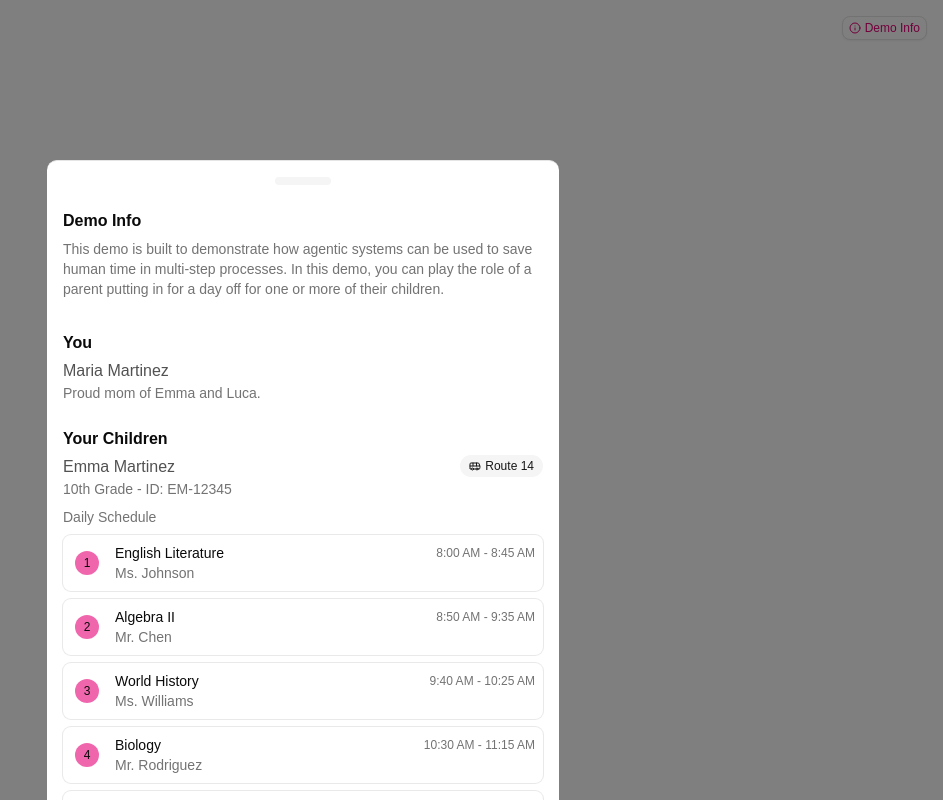
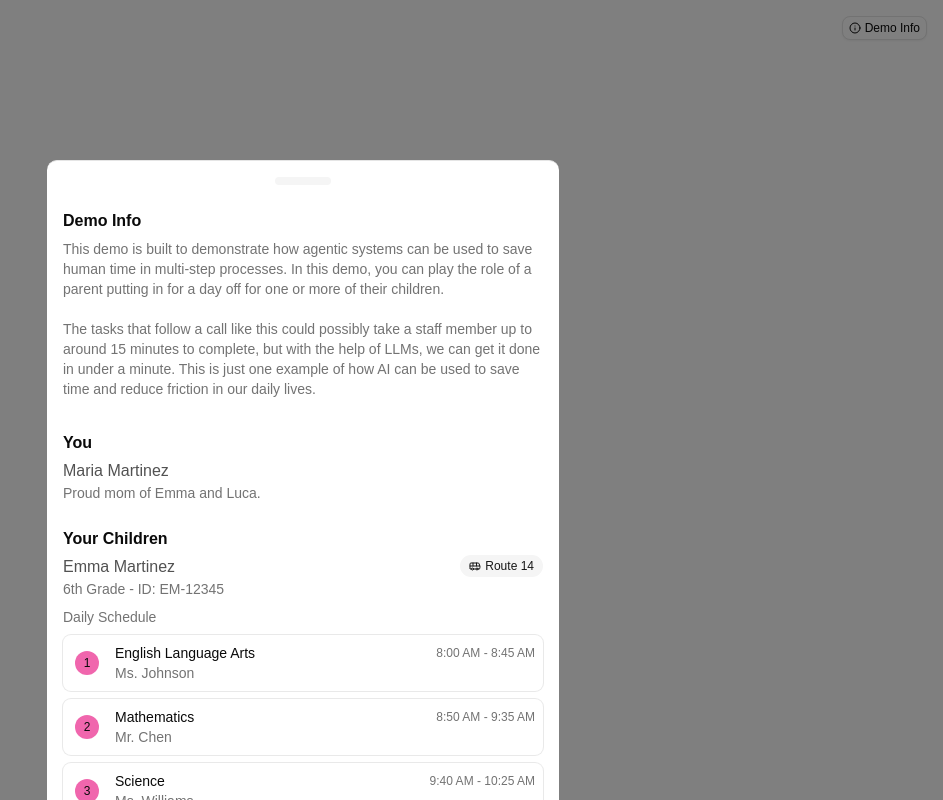
Before and after one commit to internetdrew/absence-ai, a React (Vite) app: page / in a window 1280 px wide. Both pictures are taken after a click on the button "Demo Info". Shown: the whole page, without its empty margins (337-1280 px from the left). Built offline with nearby package versions, Linux system fonts and the light colour scheme.

Commit message:
remove pink

```diff
--- a/src/components/Navbar.tsx
+++ b/src/components/Navbar.tsx
@@ -10,130 +10,14 @@ import {
 } from '@/components/ui/drawer';
 import { ScrollArea } from '@/components/ui/scroll-area';
 import { Badge } from './ui/badge';
-
-const children = [
-  {
-    name: 'Emma Martinez',
-    description: '10th Grade - ID: EM-12345',
-    route: 14,
-    schedule: [
-      {
-        title: 'English Literature',
-        period: 1,
-        timeframe: '8:00 AM - 8:45 AM',
-        teacher: 'Ms. Johnson',
-      },
-      {
-        title: 'Algebra II',
-        period: 2,
-        timeframe: '8:50 AM - 9:35 AM',
-        teacher: 'Mr. Chen',
-      },
-      {
-        title: 'World History',
-        period: 3,
-        timeframe: '9:40 AM - 10:25 AM',
-        teacher: 'Ms. Williams',
-      },
-      {
-        title: 'Biology',
-        period: 4,
-        timeframe: '10:30 AM - 11:15 AM',
-        teacher: 'Mr. Rodriguez',
-      },
-      {
-        title: 'Lunch',
-        period: 5,
-        timeframe: '11:20 AM - 12:00 PM',
-        teacher: 'N/A',
-      },
-      {
-        title: 'Spanish III',
-        period: 6,
-        timeframe: '12:05 PM - 12:50 PM',
-        teacher: 'Ms. Garcia',
-      },
-      {
-        title: 'Physical Education',
-        period: 7,
-        timeframe: '12:55 PM - 1:40 PM',
-        teacher: 'Coach Thompson',
-      },
-      {
-        title: 'Computer Science',
-        period: 8,
-        timeframe: '1:45 PM - 2:30 PM',
-        teacher: 'Mr. Park',
-      },
-    ],
-  },
-  {
-    name: 'Luca Martinez',
-    description: '9th Grade - ID: LM-67890',
-    route: 14,
-    schedule: [
-      {
-        title: 'Language Arts',
-        period: 1,
-        timeframe: '8:00 AM - 8:45 AM',
-        teacher: 'Ms. Lee',
-      },
-      {
-        title: 'Pre-Algebra',
-        period: 2,
-        timeframe: '8:50 AM - 9:35 AM',
-        teacher: 'Mr. Martinez',
-      },
-      {
-        title: 'Science',
-        period: 3,
-        timeframe: '9:40 AM - 10:25 AM',
-        teacher: 'Dr. Zhang',
-      },
-      {
-        title: 'Social Studies',
-        period: 4,
-        timeframe: '10:30 AM - 11:15 AM',
-        teacher: 'Mr. Thompson',
-      },
-      {
-        title: 'Lunch',
-        period: 5,
-        timeframe: '11:20 AM - 12:00 PM',
-        teacher: 'N/A',
-      },
-      {
-        title: 'Art',
-        period: 6,
-        timeframe: '12:05 PM - 12:50 PM',
-        teacher: 'Ms. Brown',
-      },
-      {
-        title: 'Music',
-        period: 7,
-        timeframe: '12:55 PM - 1:40 PM',
-        teacher: 'Mr. Davis',
-      },
-      {
-        title: 'Physical Education',
-        period: 8,
-        timeframe: '1:45 PM - 2:30 PM',
-        teacher: 'Coach Foster',
-      },
-    ],
-  },
-];
+import { CHILDREN } from '@/constants';
 
 const Navbar = () => {
   return (
     <nav className='p-4 flex items-center justify-end'>
       <Drawer>
         <DrawerTrigger asChild>
-          <Button
-            size='xs'
-            variant='outline'
-            className='text-pink-600 hover:text-pink-600'
-          >
+          <Button size='xs' variant='outline'>
             <Info /> Demo Info
           </Button>
         </DrawerTrigger>
@@ -146,6 +30,13 @@ const Navbar = () => {
                 used to save human time in multi-step processes. In this demo,
                 you can play the role of a parent putting in for a day off for
                 one or more of their children.
+                <br />
+                <br />
+                The tasks that follow a call like this could possibly take a
+                staff member up to around 15 minutes to complete, but with the
+                help of LLMs, we can get it done in under a minute. This is just
+                one example of how AI can be used to save time and reduce
+                friction in our daily lives.
               </DrawerDescription>
             </DrawerHeader>
             <div className='p-4'>
@@ -156,7 +47,7 @@ const Navbar = () => {
               </p>
               <h3 className='font-semibold mt-6 mb-1'>Your Children</h3>
               <div className='space-y-12'>
-                {children.map(child => {
+                {CHILDREN.map(child => {
                   return (
                     <div key={child.name}>
                       <div className='flex items-start justify-between'>
```
